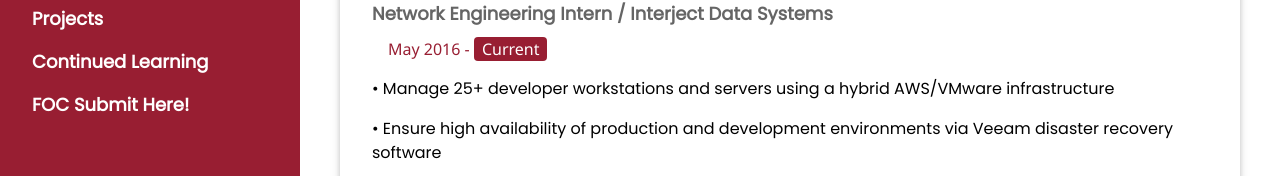
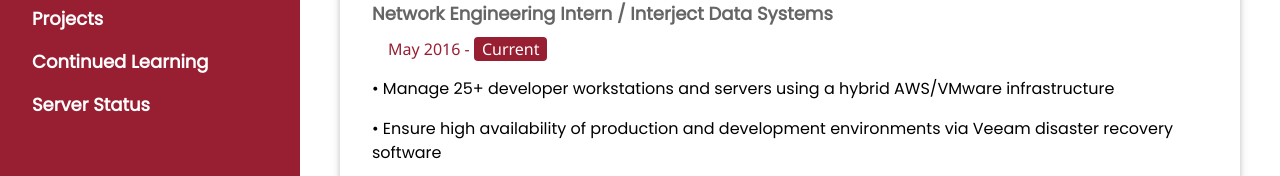
Before and after one commit to pnwpine/pnwpine.github.io, a plain HTML site: page index.html in a window 1280 px wide. Shown: the part 291-467 px from the top of the page. Drawn offline with Linux system fonts and the light colour scheme; some icons are missing.

Commit message:
Update index.html

```diff
--- a/index.html
+++ b/index.html
@@ -51,7 +51,7 @@
 			<a href="#designers" onclick="w3_close()" class="w3-bar-item w3-button w3-hover-white">Community</a>
 			<a href="#packages" onclick="w3_close()" class="w3-bar-item w3-button w3-hover-white">Projects</a>
 			<a href="#Learning" onclick="w3_close()" class="w3-bar-item w3-button w3-hover-white">Continued Learning</a>
-			<a href="./Allgood.html" onclick="w3_close()" class="w3-bar-item w3-button w3-hover-white">FOC Submit Here!</a>
+			<a href="./Allgood.html" onclick="w3_close()" class="w3-bar-item w3-button w3-hover-white">Server Status</a>
 			<!-- <a href="#contact" onclick="w3_close()" class="w3-bar-item w3-button w3-hover-white">Contact</a> -->
 		</div>
 	</nav>
```
